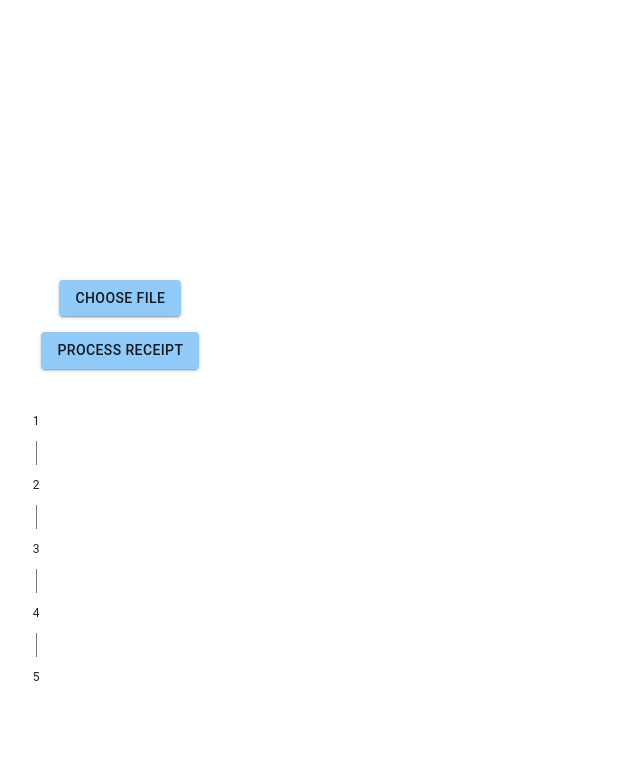
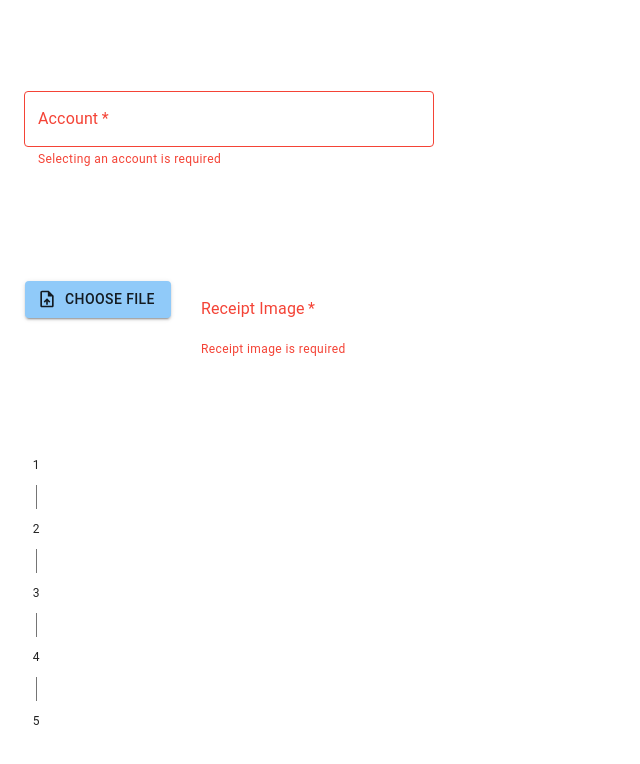
Before and after one commit to CJOWood/ai-receipt-scanner-for-ynab, a React (Vite) app in the folder client/: page / in a window 1280 px wide. Shown: the top 764 px of the page, without its empty margins (0-640 px from the left). Built offline with nearby package versions, Linux system fonts and the light colour scheme; no server answers.

Commit message:
Add required fields to form

```diff
--- a/client/src/App.tsx
+++ b/client/src/App.tsx
@@ -12,6 +12,8 @@ import {
   TextField,
   Typography,
 } from '@mui/material'
+import UploadFileIcon from '@mui/icons-material/UploadFile'
+import ReceiptLongIcon from '@mui/icons-material/ReceiptLong'
 import type { Receipt } from 'shared'
 
 const SERVER_URL = import.meta.env.APP_SERVER_URL || 'http://localhost:3000'
@@ -140,26 +142,40 @@ function App() {
     <ThemeProvider theme={theme}>
       <Container maxWidth="sm" sx={{ textAlign: 'center', mt: 4 }}>
         <Autocomplete
+          autoHighlight
           options={accounts}
           value={account}
           onChange={(_, value) => setAccount(value)}
           renderInput={(params) => (
-            <TextField {...params} label="Account" placeholder="Select account" />
+            <TextField
+              {...params}
+              label="Account"
+              placeholder="Select account"
+              required
+              error={!account}
+              helperText={!account ? 'Selecting an account is required' : ''}
+            />
           )}
           sx={{ mb: 2 }}
         />
         <Autocomplete
+          autoHighlight
           options={allCategories}
           value={category}
           onChange={(_, value) => setCategory(value)}
           renderInput={(params) => (
-            <TextField {...params} label="Category" placeholder="Select category" />
+            <TextField
+              {...params}
+              label="Category"
+              placeholder="Select category (optional)"
+              helperText="Selecting a category is optional"
+            />
           )}
           sx={{ mb: 2 }}
         />
 
         <Box sx={{ mt: 2 }}>
-          <Button variant="contained" component="label">
+          <Button variant="contained" component="label" startIcon={<UploadFileIcon />}>
             Choose File
             <input
               type="file"
@@ -169,15 +185,25 @@ function App() {
               onChange={handleFileChange}
             />
           </Button>
-          {file && (
-            <Typography variant="body2" sx={{ mt: 1 }}>
-              {file.name}
-            </Typography>
-          )}
+          <TextField
+            label="Receipt Image"
+            value={file ? file.name : ''}
+            required
+            disabled
+            error={!file}
+            helperText={!file ? 'Receipt image is required' : ''}
+            InputProps={{ readOnly: true }}
+            sx={{ ml: 2, width: '60%' }}
+          />
         </Box>
 
         <Box sx={{ mt: 2 }}>
-          <Button variant="contained" onClick={processReceipt}>
+          <Button
+            variant="contained"
+            onClick={processReceipt}
+            startIcon={<ReceiptLongIcon />}
+            disabled={!account || !file}
+          >
             Process Receipt
           </Button>
         </Box>
```
